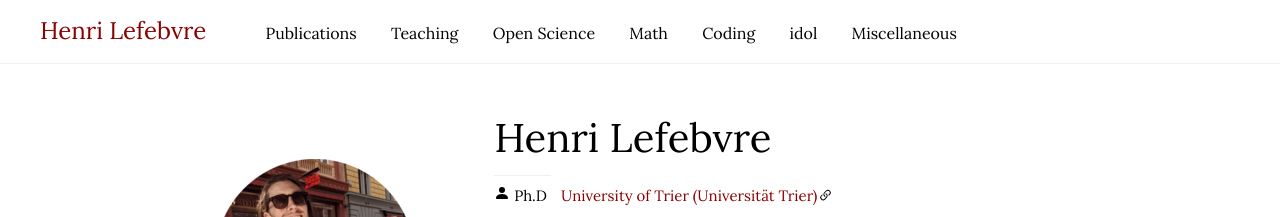
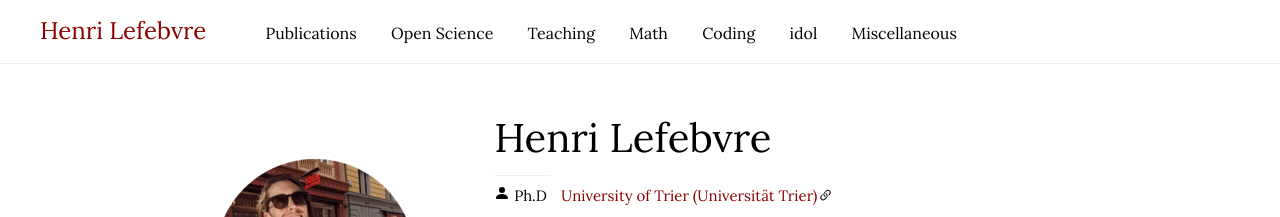
Before and after one commit to hlefebvr/hlefebvr.github.io, a Jekyll site: the page built from index.html, in a window 1280 px wide. Shown: the top 217 px of the page. Built offline with Jekyll 4.4.1, drawn with Linux system fonts in a browser that asks for light colours; nearby versions of some CDN libraries; a style sheet for code colours, icons or effects is not loaded; part of the change alters nothing that is shown.

```diff
--- a/_includes/header.html
+++ b/_includes/header.html
@@ -8,8 +8,8 @@
         <div id="nav">
             <ul>
                 <li><a href="/publications.html">Publications</a></li>
+                <li><a href="/open-science/">Open Science</a></li>
                 <li><a href="/teaching.html">Teaching</a></li>
-                <li><a href="/open-science/">Open Science</a></li>
                 <li><a href="/math.html">Math</a></li>
                 <li><a href="/coding.html">Coding</a></li>
                 <li><a href="/idol-lib">idol</a></li>
```
